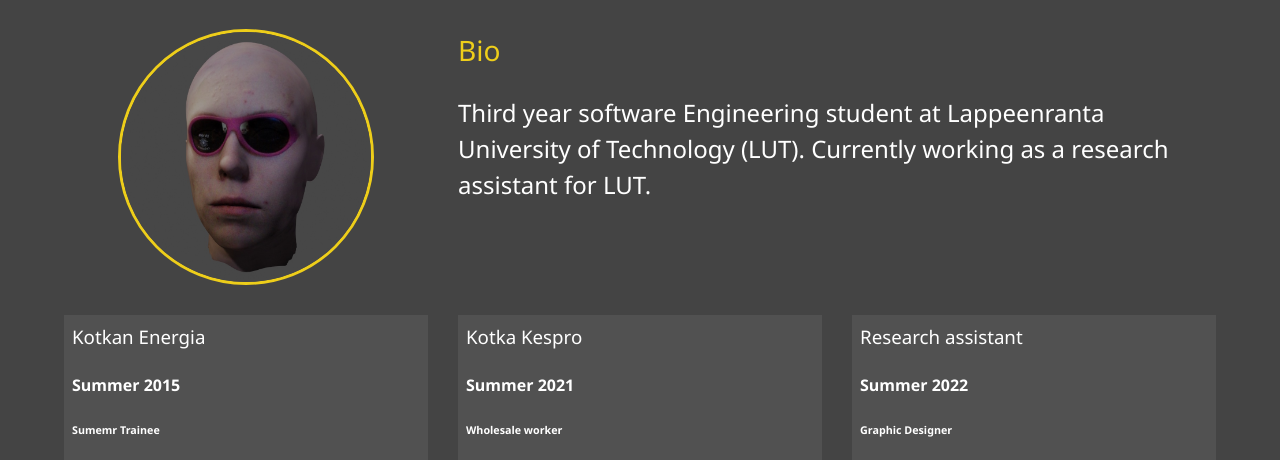
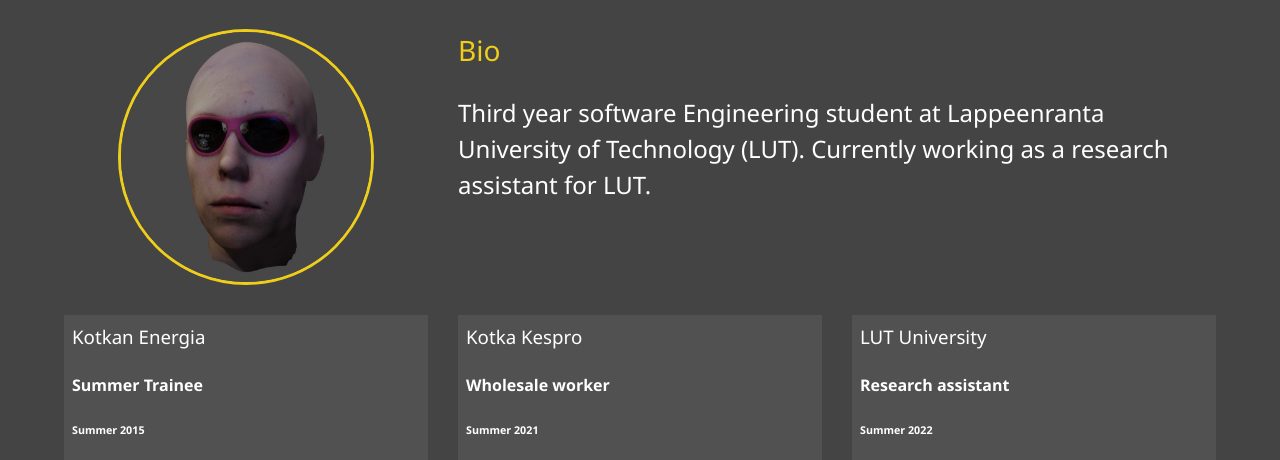
Before and after one commit to ViliAu/modern-portfolio, a plain HTML site: page about.html in a window 1280 px wide. Shown: the part 253-713 px from the top of the page. Drawn offline with Linux system fonts and the light colour scheme.

Commit message:
Updates to information

```diff
--- a/about.html
+++ b/about.html
@@ -68,23 +68,23 @@
 
             <div class="job job-1">
                 <h3>Kotkan Energia</h3>
-                <h4>Summer 2015</h4>
-                <h6>Sumemr Trainee</h6>
+                <h4>Summer Trainee</h4>
+                <h6>Summer 2015</h6>
                 <p>Did various assignments: archived documents, scanned documents and maps, cleared fields.</p>
             </div>
 
             <div class="job job-2">
                 <h3>Kotka Kespro</h3>
-                <h4>Summer 2021</h4>
-                <h6>Wholesale worker</h6>
+                <h4>Wholesale worker</h4>
+                <h6>Summer 2021</h6>
                 <p>Worked the counter and did various assignments: helped customers, unloaded shipments, arranged
                     deliveries, put things in place</p>
             </div>
 
             <div class="job job-3">
-                <h3>Research assistant</h3>
-                <h4>Summer 2022</h4>
-                <h6>Graphic Designer</h6>
+                <h3>LUT University</h3>
+                <h4>Research assistant</h4>
+                <h6>Summer 2022</h6>
                 <p>Created programming exercises for the course "Introduction to web programming". Was a TA for several
                     courses.</p>
             </div>
```
Also changed, not shown: work.html (+2 -2 lines).
